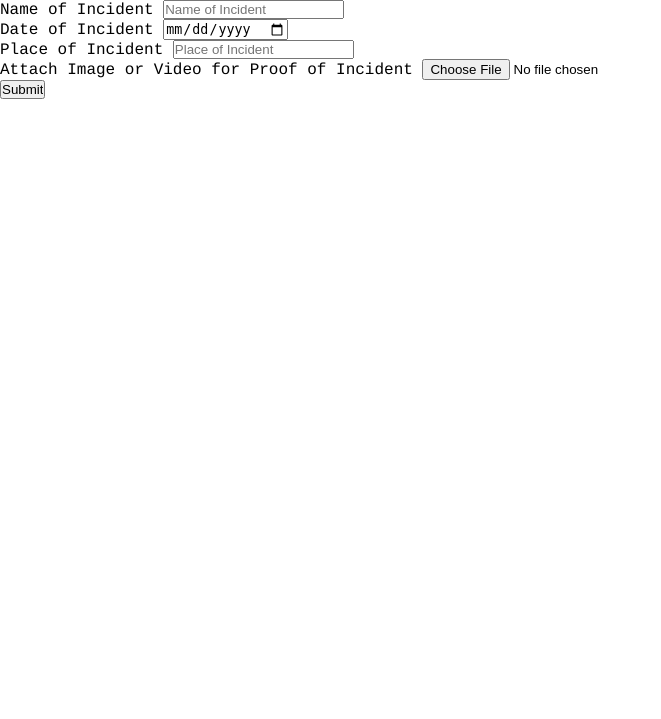
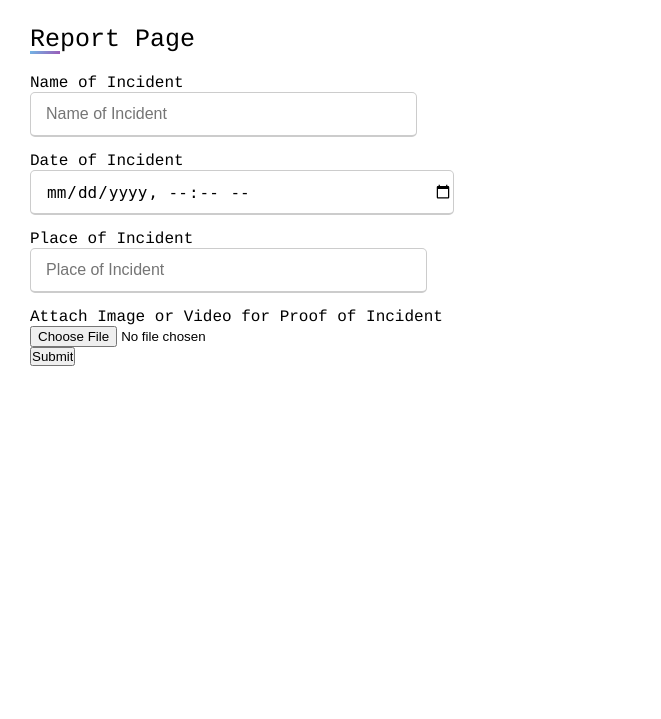
Before and after one commit to junmar0117/thesis, a PHP site: page /reportPNP.php in a window 1280 px wide. Shown: the part 80-799 px from the top of the page, without its empty margins (0-661 px from the left). Run offline with PHP 8.4, Linux system fonts and the light colour scheme; some libraries are stand-ins or nearby versions.

Commit message:
styles.css, reportpnp

```diff
--- a/css/style.css
+++ b/css/styles.css
@@ -249,3 +249,58 @@ section{
     transition: 0.3s;
     text-align: center;
 }
+.container{
+    max-width: 700px;
+    width: 100%;
+    background: #fff;
+    padding: 25px 30px;
+    border-radius: 5px;
+}
+
+.container .title{
+    font-size: 25px;
+    font-weight: 500;
+    position: relative;
+}
+
+.container .title::before{
+    content: '';
+    position: absolute;
+    left: 0;
+    bottom: 0;
+    height: 3px;
+    width: 30px;
+    background: linear-gradient(135deg, #71b7e6, #9b59b6);
+}
+
+.container form .user-details{
+    display: flex;
+    flex-wrap: wrap;
+    justify-content: space-between;
+    margin: 20px 0 12px 0;
+}
+
+form .user-details .input-box{
+    margin-bottom: 15px;
+    width: calc(100% / 2 -20px);
+}
+
+.user-details .input-box .details{
+    font-weight: 500;
+    margin-bottom: 5px;
+}
+.user-details .input-box input:focus,
+.user-details .input-box input{
+    height: 45px;
+    width: 100%;
+    outline: none;
+    border-radius: 5px;
+    border: 1px solid #ccc;
+    padding-left: 15px;
+    font-size: 16px;
+    border-bottom-width: 2px;
+}
+
+.user-details .input-box input:valid{
+    border-color: #9b59b6;
+}
--- a/reportPNP.php
+++ b/reportPNP.php
@@ -6,9 +6,10 @@
     <meta charset = "utf-8">
     <title> Home Page </title>
     <meta name ="viewport" content="width=devoce-width, initial-scale=1.0">
-    <link rel="stylesheet" href="./css/style.css">
+    <link rel="stylesheet" href="./css/styles.css">
     <script src="https://kit.fontawesome.com/a076d05399.js" crossorigin="anonymous"></script>
 </head>
+
 <body>
     <nav>
         <input type="checkbox" id="check">
@@ -26,7 +27,7 @@
     </nav>
     <section>
         <div class="container">
-            <div class="title">
+            <div class="title">Report Page</div>
                 <form action="/action_page.php">
                     <div class="user-details">
                         <div class="input-box">
@@ -35,22 +36,21 @@
                         </div>
                         <div class="input-box">
                             <label for="dateOfInci">Date of Incident</label>
-                            <input type="date" id="dateOfInci" name="dateOfIncident" required>
+                            <input type="datetime-local" id="dateOfInci" name="dateOfIncident" required>
                         </div>
                         <div class="input-box">
                             <label for="placeOfInci">Place of Incident</label>
                             <input type="text" id="placeOfIncident" name="labelPlaceInci" placeholder="Place of Incident" required>
                         </div>
-                        <div class="input-box">
+                        <div>
                             <label for="file">Attach Image or Video for Proof of Incident</label>
                             <input type="file" id="fileAttachment" required>
                         </div>
-                        <div class="input-box">
+                        <div class="button">
                             <input type="submit" value="Submit">
                         </div>
                     </div>
                 </form>
-            </div>
         </div>
     </section>
 
```
